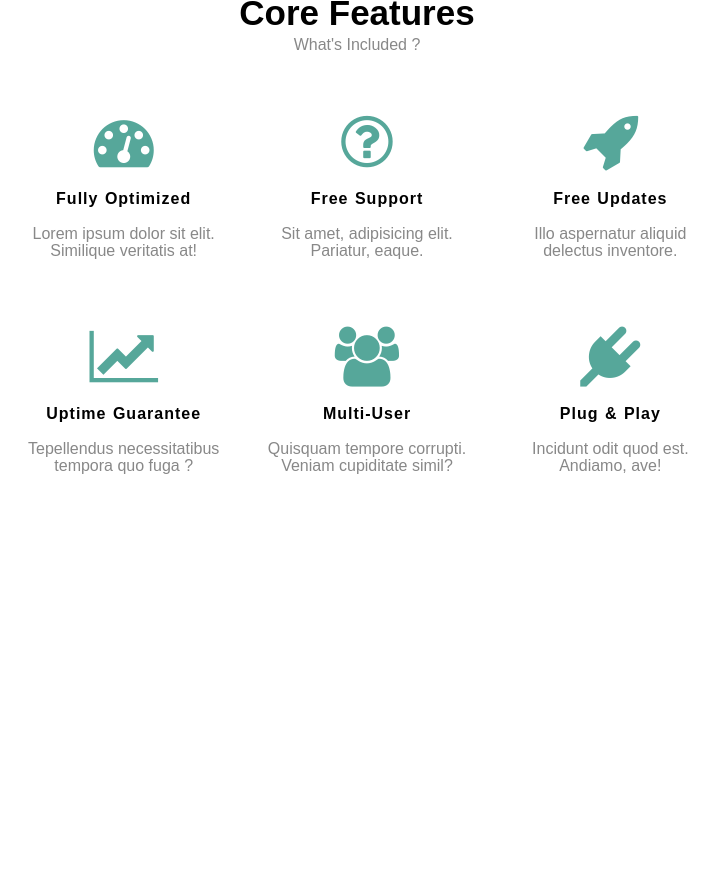
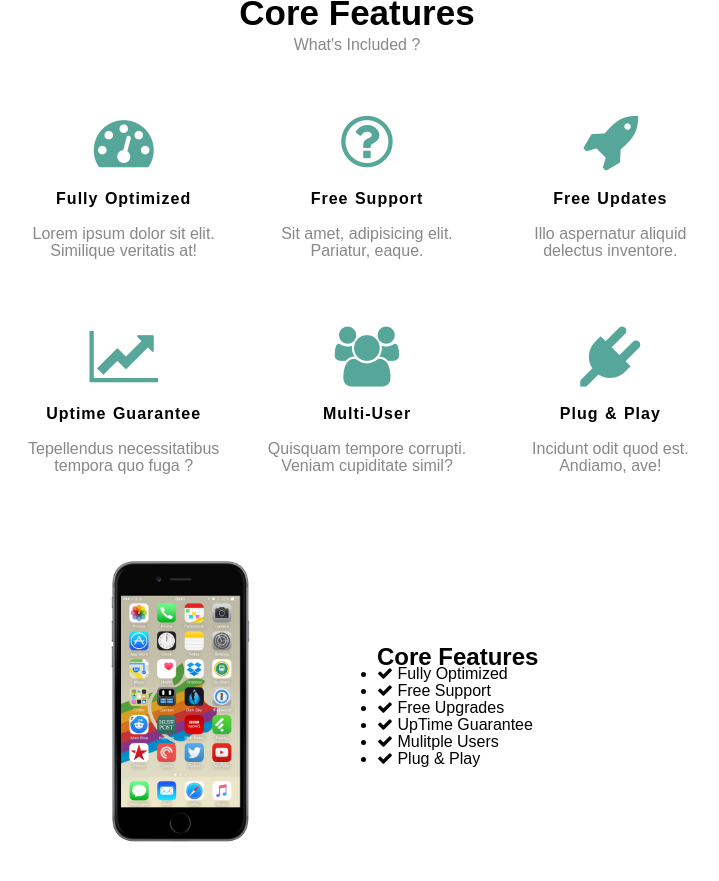
Before and after one commit to alexgooner12/app-theme-project, a plain HTML site: page index.html in a window 1280 px wide. Shown: the part 685-1566 px from the top of the page, without its empty margins (273-992 px from the left). Before the commit the page ends 1218 px from the top, so only its background shows below. Drawn offline with Linux system fonts and the light colour scheme.

Commit message:
Add infor section html structure.

```diff
--- a/index.html
+++ b/index.html
@@ -99,5 +99,29 @@
             </div>
         </div>
     </section>
+
+    <!-- info -->
+
+    <section id="info" class="info">
+        <div class="container">
+            <div class="row middle-xs middle-sm middle-md middle-lg">
+                <div class="col-xs-12 col-sm-6 col-md-6 col-lg-6">
+                    <img src="images/iphone.png" alt="">
+                </div>
+                <div class="col-xs-12 col-sm-6 col-md-6 col-lg-6">
+                    <h2>Core Features</h2>
+                    <ul>
+                        <li><i class="fa fa-check"></i> Fully Optimized</li>
+                        <li><i class="fa fa-check"></i> Free Support</li>
+                        <li><i class="fa fa-check"></i> Free Upgrades</li>
+                        <li><i class="fa fa-check"></i> UpTime Guarantee</li>
+                        <li><i class="fa fa-check"></i> Mulitple Users</li>
+                        <li><i class="fa fa-check"></i> Plug & Play</li>
+                    </ul>
+                </div>
+            </div>
+        </div>
+    </section>
+
 </body>
 </html>
```
